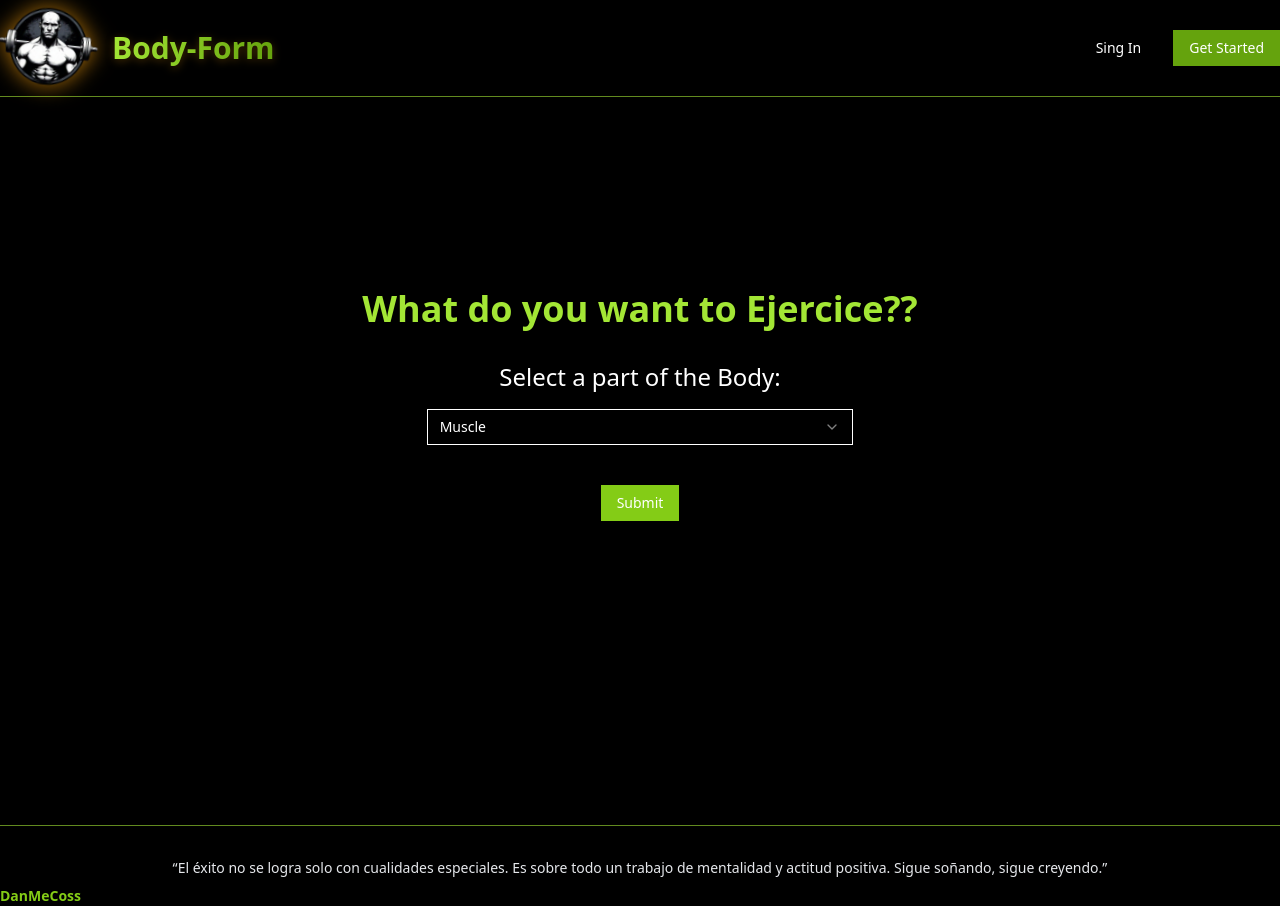
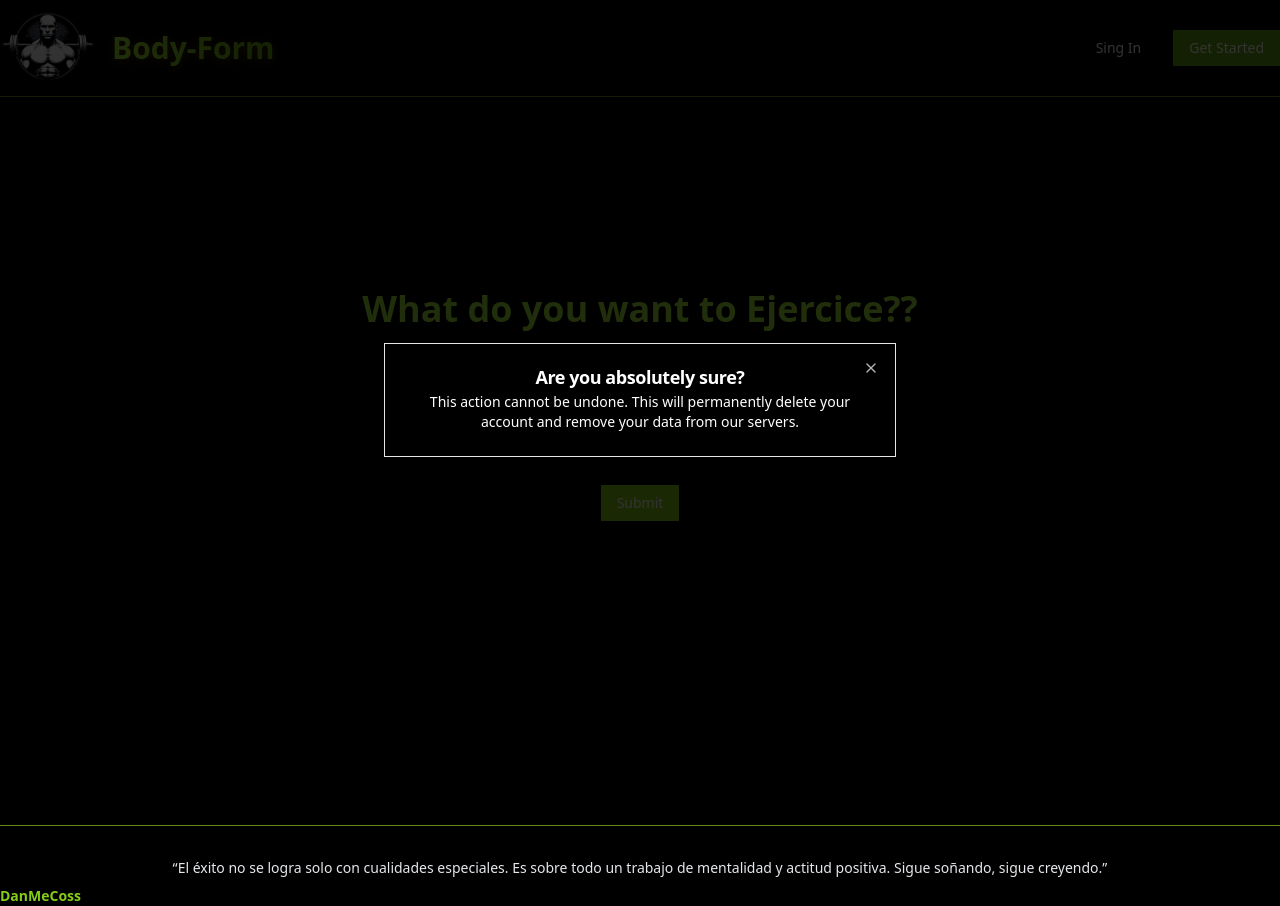
Before and after one commit to kiskee/body-form, a React (Vite) app: page / in a window 1280 px wide. Both pictures are taken after a click on the button "Submit". Built offline with nearby package versions, Linux system fonts and the light colour scheme.

Commit message:
[DEV] - adding Dialog

```diff
--- a/package.json
+++ b/package.json
@@ -10,6 +10,7 @@
     "preview": "vite preview"
   },
   "dependencies": {
+    "@radix-ui/react-dialog": "^1.1.4",
     "@radix-ui/react-select": "^2.1.4",
     "@radix-ui/react-slot": "^1.1.1",
     "@vercel/speed-insights": "^1.1.0",
--- a/src/components/Hero.jsx
+++ b/src/components/Hero.jsx
@@ -7,12 +7,20 @@
 } from "@/components/ui/select";
 import { Button } from "@/components/ui/button";
 import {useState } from 'react'
+import SingInDialog from "./SingIngDialog";
+import { UserDetailContext } from "@/context/UserDetailContext";
+
 
 
 export default function Hero() {
   const [openDialog, setOpenDialog] = useState(false)
-
-
+  const [userDetail, setUserDetail] = useState(UserDetailContext)
+  const onSubmit = () => {
+    if (!userDetail?.name){
+      setOpenDialog(true)
+      return
+    }
+  }
 
   const muscles = [
     "Pectoralis major",
@@ -71,7 +79,8 @@
           ))}
         </SelectContent>
       </Select>
-      <Button className="bg-lime-500 text-white m-4 mt-8">Submit</Button>
+      <Button className="bg-lime-500 text-white m-4 mt-8"   onClick={onSubmit}>Submit</Button>
+      <SingInDialog openDialog={openDialog} closeDialog={(v) => setOpenDialog(v)} />
     </div>
   );
 }
--- a/src/components/Layaut.jsx
+++ b/src/components/Layaut.jsx
@@ -1,9 +1,13 @@
 import Header from './Header'
 import Footer from './Footer'
+import { UserDetailContext } from '@/context/UserDetailContext';
+import  {useState} from 'react'
 
 export default function Layaut({ children }) {
+  const [userDetail, setUserDetail] = useState()
   // body
   return (
+      <UserDetailContext.Provider value={{userDetail, setUserDetail}} >
     <div className="min-h-screen bg-black  flex flex-col ">
       {/* Encabezado con el logo y el título */}
       <Header />
@@ -13,5 +17,6 @@
       {/* Pie de página */}
       <Footer />
     </div>
+    </UserDetailContext.Provider>
   );
 }
--- /dev/null
+++ b/src/components/SingIngDialog.jsx
@@ -0,0 +1,25 @@
+import {
+  Dialog,
+  DialogContent,
+  DialogDescription,
+  DialogHeader,
+  DialogTitle,
+  DialogTrigger,
+} from "@/components/ui/dialog";
+
+export default function SingInDialog({openDialog, closeDialog}) {
+  return (
+    <Dialog open={openDialog}  onOpenChange={closeDialog} className="bg-white" >
+
+      <DialogContent className="bg-black text-white">
+        <DialogHeader>
+          <DialogTitle>Are you absolutely sure?</DialogTitle>
+          <DialogDescription>
+            This action cannot be undone. This will permanently delete your
+            account and remove your data from our servers.
+          </DialogDescription>
+        </DialogHeader>
+      </DialogContent>
+    </Dialog>
+  );
+}
--- /dev/null
+++ b/src/components/ui/dialog.jsx
@@ -0,0 +1,94 @@
+import * as React from "react"
+import * as DialogPrimitive from "@radix-ui/react-dialog"
+import { X } from "lucide-react"
+
+import { cn } from "@/lib/utils"
+
+const Dialog = DialogPrimitive.Root
+
+const DialogTrigger = DialogPrimitive.Trigger
+
+const DialogPortal = DialogPrimitive.Portal
+
+const DialogClose = DialogPrimitive.Close
+
+const DialogOverlay = React.forwardRef(({ className, ...props }, ref) => (
+  <DialogPrimitive.Overlay
+    ref={ref}
+    className={cn(
+      "fixed inset-0 z-50 bg-black/80  data-[state=open]:animate-in data-[state=closed]:animate-out data-[state=closed]:fade-out-0 data-[state=open]:fade-in-0",
+      className
+    )}
+    {...props} />
+))
+DialogOverlay.displayName = DialogPrimitive.Overlay.displayName
+
+const DialogContent = React.forwardRef(({ className, children, ...props }, ref) => (
+  <DialogPortal>
+    <DialogOverlay />
+    <DialogPrimitive.Content
+      ref={ref}
+      className={cn(
+        "fixed left-[50%] top-[50%] z-50 grid w-full max-w-lg translate-x-[-50%] translate-y-[-50%] gap-4 border bg-background p-6 shadow-lg duration-200 data-[state=open]:animate-in data-[state=closed]:animate-out data-[state=closed]:fade-out-0 data-[state=open]:fade-in-0 data-[state=closed]:zoom-out-95 data-[state=open]:zoom-in-95 data-[state=closed]:slide-out-to-left-1/2 data-[state=closed]:slide-out-to-top-[48%] data-[state=open]:slide-in-from-left-1/2 data-[state=open]:slide-in-from-top-[48%] sm:rounded-lg",
+        className
+      )}
+      {...props}>
+      {children}
+      <DialogPrimitive.Close
+        className="absolute right-4 top-4 rounded-sm opacity-70 ring-offset-background transition-opacity hover:opacity-100 focus:outline-none focus:ring-2 focus:ring-ring focus:ring-offset-2 disabled:pointer-events-none data-[state=open]:bg-accent data-[state=open]:text-muted-foreground">
+        <X className="h-4 w-4" />
+        <span className="sr-only">Close</span>
+      </DialogPrimitive.Close>
+    </DialogPrimitive.Content>
+  </DialogPortal>
+))
+DialogContent.displayName = DialogPrimitive.Content.displayName
+
+const DialogHeader = ({
+  className,
+  ...props
+}) => (
+  <div
+    className={cn("flex flex-col space-y-1.5 text-center sm:text-left", className)}
+    {...props} />
+)
+DialogHeader.displayName = "DialogHeader"
+
+const DialogFooter = ({
+  className,
+  ...props
+}) => (
+  <div
+    className={cn("flex flex-col-reverse sm:flex-row sm:justify-end sm:space-x-2", className)}
+    {...props} />
+)
+DialogFooter.displayName = "DialogFooter"
+
+const DialogTitle = React.forwardRef(({ className, ...props }, ref) => (
+  <DialogPrimitive.Title
+    ref={ref}
+    className={cn("text-lg font-semibold leading-none tracking-tight", className)}
+    {...props} />
+))
+DialogTitle.displayName = DialogPrimitive.Title.displayName
+
+const DialogDescription = React.forwardRef(({ className, ...props }, ref) => (
+  <DialogPrimitive.Description
+    ref={ref}
+    className={cn("text-sm text-muted-foreground", className)}
+    {...props} />
+))
+DialogDescription.displayName = DialogPrimitive.Description.displayName
+
+export {
+  Dialog,
+  DialogPortal,
+  DialogOverlay,
+  DialogTrigger,
+  DialogClose,
+  DialogContent,
+  DialogHeader,
+  DialogFooter,
+  DialogTitle,
+  DialogDescription,
+}
--- /dev/null
+++ b/src/context/UserDetailContext.jsx
@@ -0,0 +1,3 @@
+import {createContext} from 'react'
+
+export const UserDetailContext= createContext()
```
Also changed, not shown: 1 other file (tests, documents, lock files or other folders).
